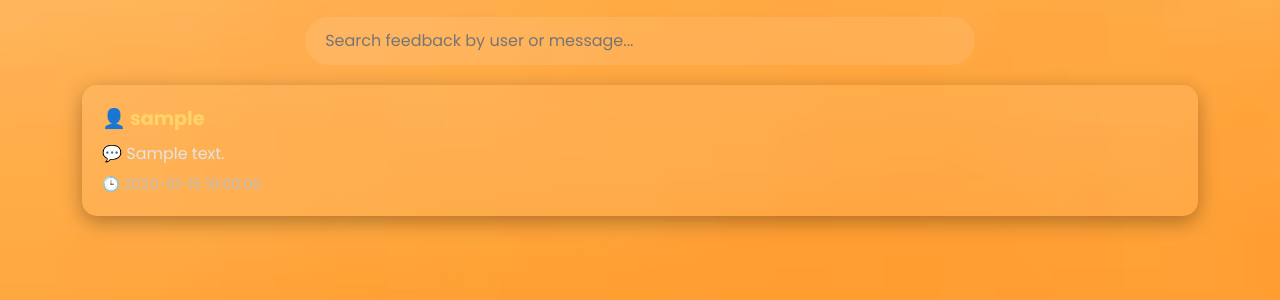
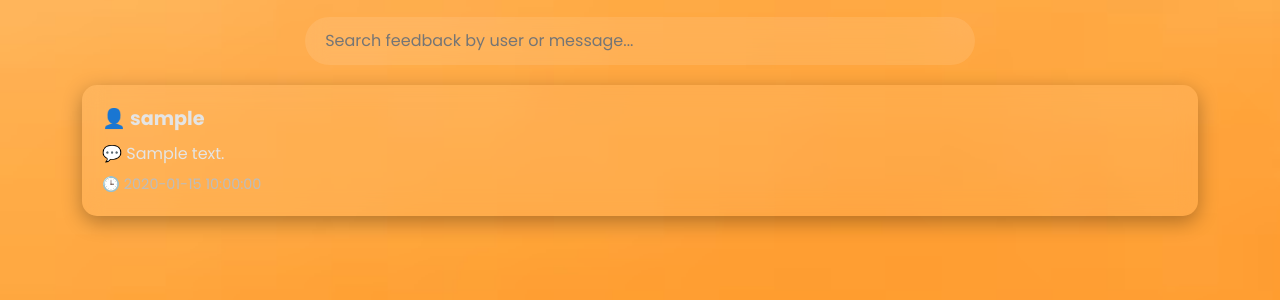
Before and after one commit to jeffri08/laundry-app, a Flask app: template templates/view_feedback.html in a window 1280 px wide. Shown: the part 182-482 px from the top of the page. Run offline with Flask 3, Linux system fonts and the light colour scheme; the template is opened without the code that fills it: most values are stand-ins (such as "Sample title", 1, 10 or a date in 2020); some libraries are stand-ins or nearby versions.

Commit message:
fix feedback.html changes

```diff
--- a/templates/view_feedback.html
+++ b/templates/view_feedback.html
@@ -53,7 +53,7 @@
     .feedback-user {
         font-weight: 700;
         font-size: 1.2rem;
-        color: #ffd369;
+        color: #e4e4e4;
     }
 
     .feedback-message {
```
